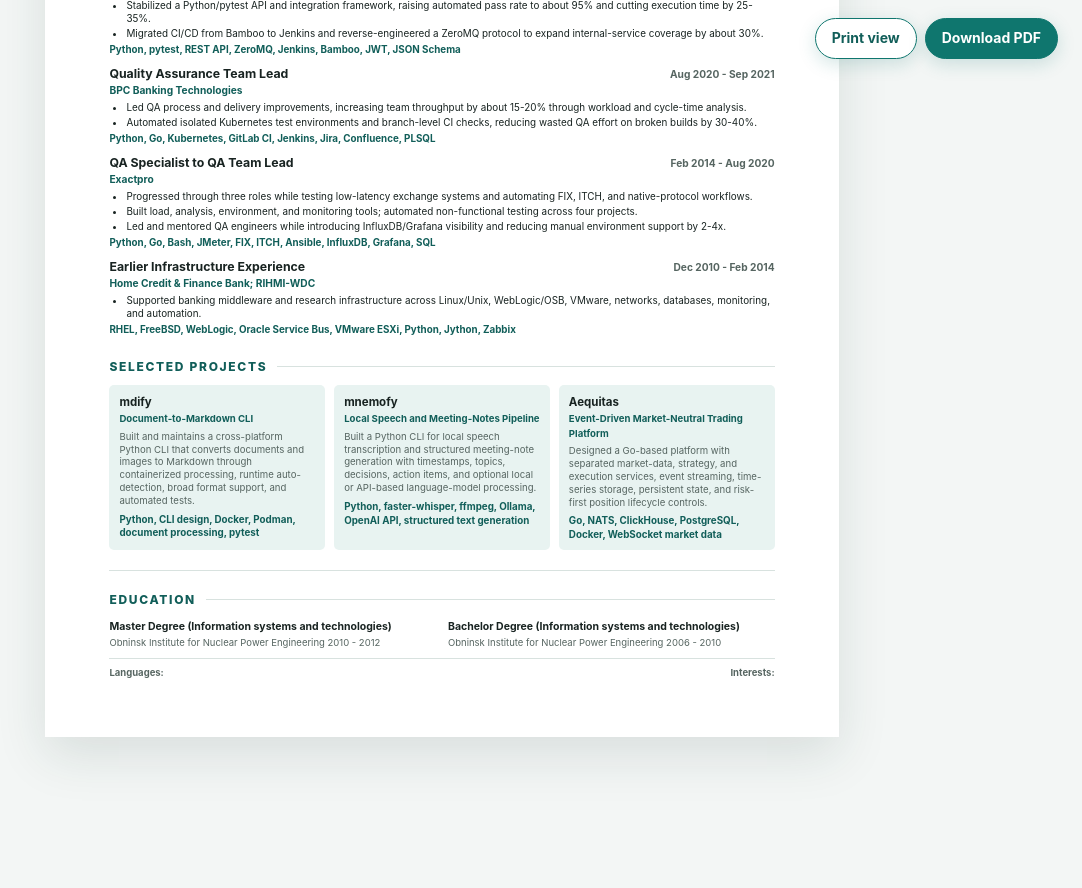
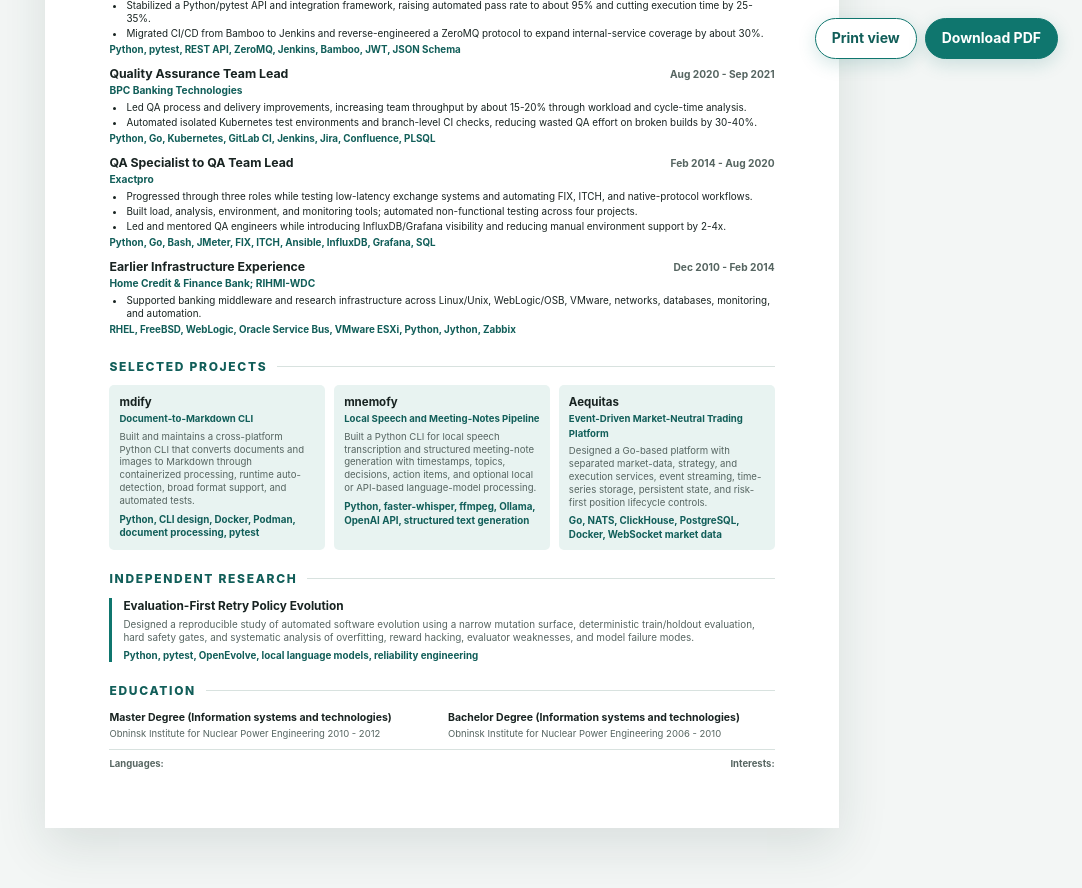
Before and after one commit to tiroq/cv, a Jekyll site: the page built from index.html, in a window 1280 px wide and 900 px high, scrolled down 1171 px. Shown: the top 888 px of the window, without its empty margins (198-1280 px from the left). Built offline with Jekyll 4.4.1, drawn with Linux system fonts in a browser that asks for light colours; before the commit the page ends 1980 px from its top, so only the background shows below that.

Commit message:
Add independent research section detailing evaluation-first retry policy evolution

```diff
--- a/_data/data.yml
+++ b/_data/data.yml
@@ -150,6 +150,16 @@
         state, and risk-first position lifecycle controls.
       technologies: Go, NATS, ClickHouse, PostgreSQL, Docker, WebSocket market data
 
+research:
+  title: Independent Research
+  name: Evaluation-First Retry Policy Evolution
+  description: >-
+    Designed a reproducible study of automated software evolution using a narrow
+    mutation surface, deterministic train/holdout evaluation, hard safety gates,
+    and systematic analysis of overfitting, reward hacking, evaluator weaknesses,
+    and model failure modes.
+  technologies: Python, pytest, OpenEvolve, local language models, reliability engineering
+
 education:
   title: Education
   info:
```
